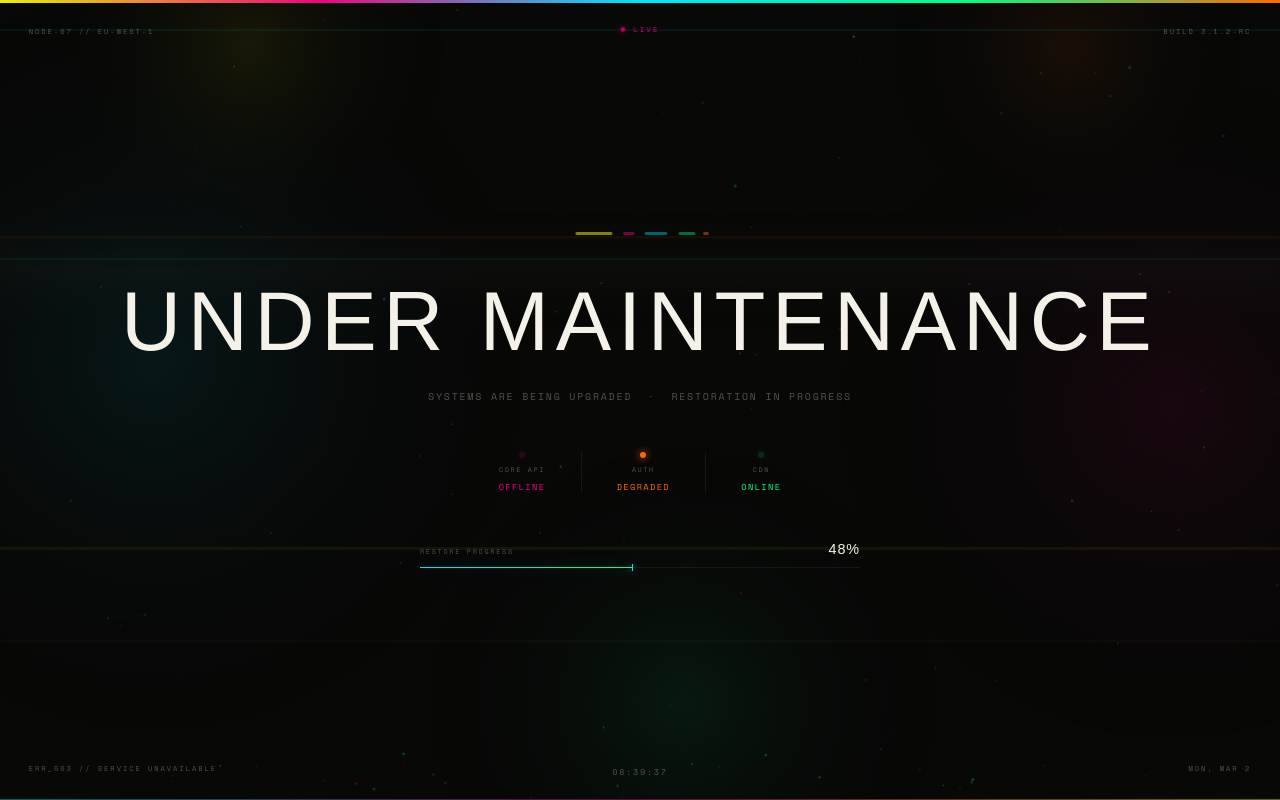
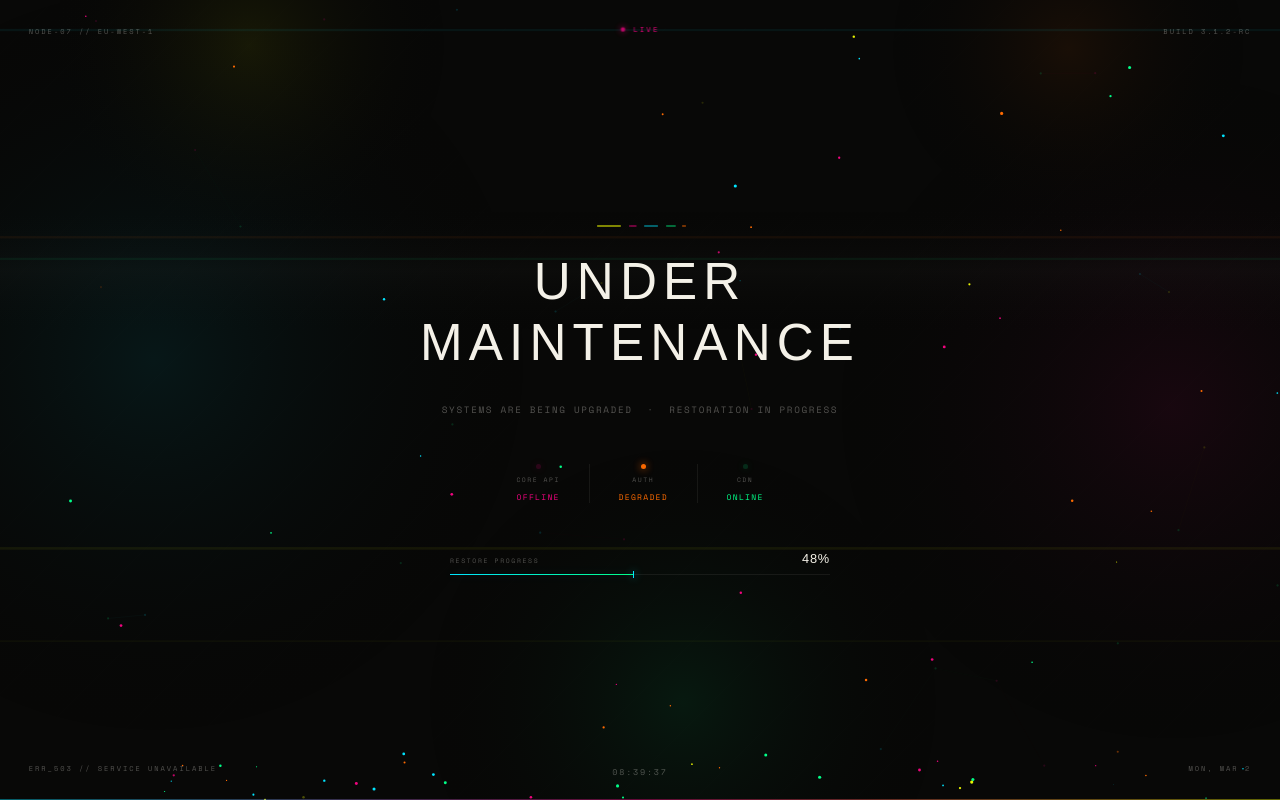
Before and after one commit to vikram-aiguy/Under-Maintainance, a plain HTML site: page index.html in a window 1280 px wide. Drawn offline with nearby package versions, Linux system fonts and the light colour scheme; a web font is replaced by a local one.

Commit message:
Update index.html

```diff
--- a/index.html
+++ b/index.html
@@ -3,8 +3,8 @@
 <head>
 <meta charset="UTF-8"/>
 <meta name="viewport" content="width=device-width, initial-scale=1.0"/>
-<title>SYS // MAINTENANCE</title>
-<link href="https://fonts.googleapis.com/css2?family=Unbounded:wght@200;300;400;700&family=Space+Mono:wght@400&display=swap" rel="stylesheet"/>
+<title>404 Under Maintenance</title>
+<link href="https://fonts.googleapis.com/css2?family=Unbounded:wght@200;300;400;500;700&family=Space+Mono:wght@400&display=swap" rel="stylesheet"/>
 <style>
 *,*::before,*::after{box-sizing:border-box;margin:0;padding:0}
 :root{
@@ -36,19 +36,6 @@ canvas{position:fixed;inset:0;z-index:0;pointer-events:none}
 .corner.br{bottom:1.6rem;right:1.8rem;text-align:right}
 
 /* ── COLORED EDGE RULES ── */
-.rule-top{position:fixed;top:0;left:0;right:0;height:3px;z-index:40;
-  background:linear-gradient(90deg,var(--y),var(--p),var(--c),var(--g),var(--o));
-  animation:ruleShift 8s linear infinite, ruleGlitch 4.5s infinite;}
-@keyframes ruleShift{
-  0%{background-position:0% 50%}
-  100%{background-position:200% 50%}
-}
-@keyframes ruleGlitch{
-  0%,90%,100%{transform:none;filter:none}
-  91%{transform:scaleX(1.004) translateX(-4px);filter:brightness(1.8)}
-  93%{transform:none;filter:none}
-  96%{transform:scaleX(.997) translateX(3px)}97%{transform:none}
-}
 .rule-bottom{position:fixed;bottom:0;left:0;right:0;height:1px;z-index:40;
   background:linear-gradient(90deg,var(--c),var(--p),var(--y));
   opacity:.4;}
@@ -85,19 +72,19 @@ canvas{position:fixed;inset:0;z-index:0;pointer-events:none}
 
 /* ── COLOR BARS above title ── */
 .bars{
-  display:flex;gap:3px;margin-bottom:2.8rem;
+  display:flex;gap:3px;margin-bottom:1.5rem;
   opacity:0;animation:up .6s .3s forwards;
 }
 @keyframes up{from{opacity:0;transform:translateY(8px)}to{opacity:1;transform:none}}
 .bar{
-  height:3px;border-radius:999px;
+  height:2px;border-radius:999px;
   animation:barPulse 3s ease-in-out infinite;
 }
-.bar:nth-child(1){width:48px;background:var(--y);animation-delay:0s}
-.bar:nth-child(2){width:16px;background:var(--p);animation-delay:.2s}
-.bar:nth-child(3){width:32px;background:var(--c);animation-delay:.4s}
-.bar:nth-child(4){width:24px;background:var(--g);animation-delay:.6s}
-.bar:nth-child(5){width:8px; background:var(--o);animation-delay:.8s}
+.bar:nth-child(1){width:32px;background:var(--y);animation-delay:0s}
+.bar:nth-child(2){width:10px;background:var(--p);animation-delay:.2s}
+.bar:nth-child(3){width:20px;background:var(--c);animation-delay:.4s}
+.bar:nth-child(4){width:14px;background:var(--g);animation-delay:.6s}
+.bar:nth-child(5){width:6px; background:var(--o);animation-delay:.8s}
 @keyframes barPulse{
   0%,100%{opacity:1;transform:scaleX(1)}
   50%{opacity:.4;transform:scaleX(.7)}
@@ -106,61 +93,67 @@ canvas{position:fixed;inset:0;z-index:0;pointer-events:none}
 /* ── GLITCH TITLE ── */
 .title-wrap{
   position:relative;display:inline-block;
-  margin-bottom:1.6rem;
+  margin-bottom:1.8rem;
   opacity:0;animation:up .9s .4s forwards;
   text-align:center;
+  width: 100%;
 }
 h1{
   font-family:'Unbounded',sans-serif;
+  /* REVERTED WEIGHT: Back to 200 for the clean minimalist aesthetic */
   font-weight:200;
-  font-size:clamp(2.8rem,6.5vw,5.8rem);
-  letter-spacing:.08em;line-height:1;
+  font-size:clamp(1.5rem, 5vw, 3.2rem);
+  letter-spacing:.12em;
+  line-height:1.2;
   text-transform:uppercase;
   color:var(--ink);
   position:relative;display:inline-block;
+  white-space: pre-line;
   animation:hGlitch 4.5s infinite;
 }
 @keyframes hGlitch{
   0%,90%,100%{transform:none;filter:none}
-  91%{transform:translate(-4px,0) skewX(-2deg);filter:blur(.3px)}
-  92.5%{transform:translate(3px,0)}93%{transform:none;filter:none}
-  96%{transform:translate(-2px,.5px)}96.5%{transform:none}
+  91%{transform:translate(-3px,0) skewX(-2deg);filter:blur(.2px)}
+  92.5%{transform:translate(2px,0)}93%{transform:none;filter:none}
+  96%{transform:translate(-1px,.2px)}96.5%{transform:none}
 }
 h1::before{
   content:attr(data-t);position:absolute;inset:0;
   color:var(--p);mix-blend-mode:screen;
   clip-path:polygon(0 5%,100% 5%,100% 38%,0 38%);
+  white-space: pre;
   animation:h1r 4.5s infinite;
 }
 h1::after{
   content:attr(data-t);position:absolute;inset:0;
   color:var(--c);mix-blend-mode:screen;
   clip-path:polygon(0 62%,100% 62%,100% 95%,0 95%);
+  white-space: pre;
   animation:h1b 4.5s infinite;
 }
 @keyframes h1r{
   0%,90%,100%{opacity:0}
-  91%{opacity:.9;transform:translate(-8px,0)}92.5%{opacity:.9;transform:translate(6px,0)}
-  93%{opacity:0}96%{opacity:.7;transform:translate(-5px,0)}96.5%{opacity:0}
+  91%{opacity:.9;transform:translate(-5px,0)}92.5%{opacity:.9;transform:translate(4px,0)}
+  93%{opacity:0}96%{opacity:.7;transform:translate(-3px,0)}96.5%{opacity:0}
 }
 @keyframes h1b{
   0%,90%,100%{opacity:0}
-  91%{opacity:.9;transform:translate(8px,0)}92.5%{opacity:.9;transform:translate(-6px,0)}
-  93%{opacity:0}96%{opacity:.7;transform:translate(5px,0)}96.5%{opacity:0}
+  91%{opacity:.9;transform:translate(5px,0)}92.5%{opacity:.9;transform:translate(-4px,0)}
+  93%{opacity:0}96%{opacity:.7;transform:translate(3px,0)}96.5%{opacity:0}
 }
-.sl{position:absolute;left:-1%;width:102%;pointer-events:none;animation:sliceF 4.5s infinite}
-.sl1{top:22%;height:2px;background:var(--p)}
-.sl2{top:73%;height:1px;background:var(--c);animation-delay:.04s}
+.sl{position:absolute;left:-5%;width:110%;pointer-events:none;animation:sliceF 4.5s infinite}
+.sl1{top:25%;height:1px;background:var(--p)}
+.sl2{top:75%;height:1px;background:var(--c);animation-delay:.04s}
 @keyframes sliceF{
   0%,90%,100%{opacity:0;transform:scaleX(0)}
-  91%{opacity:.7;transform:scaleX(1) translateX(-5px)}
-  92%{opacity:.4;transform:scaleX(.5) translateX(8px)}92.5%{opacity:0}
-  96%{opacity:.35;transform:scaleX(.28) translateX(-6px)}96.5%{opacity:0}
+  91%{opacity:.7;transform:scaleX(1) translateX(-3px)}
+  92%{opacity:.4;transform:scaleX(.5) translateX(5px)}92.5%{opacity:0}
+  96%{opacity:.35;transform:scaleX(.2) translateX(-4px)}96.5%{opacity:0}
 }
 
 /* ── SUBTITLE ── */
 .sub{
-  font-size:.62rem;letter-spacing:.18em;text-transform:uppercase;
+  font-size:.58rem;letter-spacing:.18em;text-transform:uppercase;
   color:var(--muted);margin-bottom:3rem;text-align:center;
   opacity:0;animation:up .7s .55s forwards;
 }
@@ -173,49 +166,49 @@ h1::after{
 }
 .svc{
   display:flex;flex-direction:column;align-items:center;gap:.4rem;
-  padding:0 2.2rem;
+  padding:0 1.8rem;
   border-right:1px solid var(--line);
 }
 .svc:last-child{border-right:none}
-.svc-dot{width:6px;height:6px;border-radius:50%;animation:sdP 2s ease-in-out infinite}
+.svc-dot{width:5px;height:5px;border-radius:50%;animation:sdP 2s ease-in-out infinite}
 @keyframes sdP{0%,100%{opacity:1}50%{opacity:.15}}
 .svc-dot.r{background:var(--p);box-shadow:0 0 8px var(--p);animation-duration:1.1s}
 .svc-dot.g{background:var(--g);box-shadow:0 0 8px var(--g)}
 .svc-dot.a{background:var(--o);box-shadow:0 0 8px var(--o);animation-duration:1.7s}
-.svc-name{font-size:.42rem;letter-spacing:.24em;text-transform:uppercase;color:var(--muted)}
-.svc-val{font-size:.54rem;letter-spacing:.16em;text-transform:uppercase}
+.svc-name{font-size:.4rem;letter-spacing:.24em;text-transform:uppercase;color:var(--muted)}
+.svc-val{font-size:.5rem;letter-spacing:.16em;text-transform:uppercase}
 .svc-val.r{color:var(--p)}
 .svc-val.g{color:var(--g)}
 .svc-val.a{color:var(--o)}
 
 /* ── PROGRESS ── */
 .prog{
-  width:min(440px,80vw);
+  width:min(380px,80vw);
   opacity:0;animation:up .6s .85s forwards;
 }
 .prog-head{
   display:flex;justify-content:space-between;align-items:baseline;
-  margin-bottom:.6rem;
+  margin-bottom:.5rem;
 }
-.prog-label{font-size:.42rem;letter-spacing:.26em;text-transform:uppercase;color:var(--muted)}
+.prog-label{font-size:.4rem;letter-spacing:.26em;text-transform:uppercase;color:var(--muted)}
 .prog-pct{
   font-family:'Unbounded',sans-serif;
-  font-size:.9rem;font-weight:300;letter-spacing:.06em;color:var(--ink);
+  font-size:.8rem;font-weight:200;letter-spacing:.06em;color:var(--ink);
 }
 .track{height:1px;background:rgba(244,241,232,.07);position:relative;overflow:visible}
 .fill{
   position:absolute;top:0;left:0;height:100%;
   background:linear-gradient(90deg,var(--c),var(--g));
-  box-shadow:0 0 14px rgba(0,229,255,.35);
+  box-shadow:0 0 10px rgba(0,229,255,.2);
   animation:fillG 14s cubic-bezier(.4,0,.2,1) infinite alternate,fillGlitch 4.5s infinite;
 }
 @keyframes fillG{0%{width:5%}20%{width:27%}55%{width:57%}80%{width:76%}100%{width:89%}}
 @keyframes fillGlitch{
-  0%,90%,100%{box-shadow:0 0 14px rgba(0,229,255,.35)}
-  91%{box-shadow:-4px 0 0 var(--p),4px 0 0 var(--g)}
-  92.5%{box-shadow:0 0 14px rgba(0,229,255,.35)}
+  0%,90%,100%{box-shadow:0 0 10px rgba(0,229,255,.2)}
+  91%{box-shadow:-3px 0 0 var(--p),3px 0 0 var(--g)}
+  92.5%{box-shadow:0 0 10px rgba(0,229,255,.2)}
   96%{box-shadow:-2px 0 0 var(--p),2px 0 0 var(--g)}
-  96.5%{box-shadow:0 0 14px rgba(0,229,255,.35)}
+  96.5%{box-shadow:0 0 10px rgba(0,229,255,.2)}
 }
 .fill-tip{position:absolute;right:-1px;top:-3px;width:1px;height:7px;background:var(--c);box-shadow:0 0 8px var(--c)}
 </style>
@@ -223,7 +216,6 @@ h1::after{
 <body>
 <canvas id="bg"></canvas>
 
-<div class="rule-top"></div>
 <div class="rule-bottom"></div>
 
 <!-- corners -->
@@ -252,7 +244,7 @@ h1::after{
   <div class="title-wrap">
     <div class="sl sl1"></div>
     <div class="sl sl2"></div>
-    <h1 data-t="Under Maintenance">Under Maintenance</h1>
+    <h1 data-t="Under&#10;Maintenance">Under<br>Maintenance</h1>
   </div>
 
   <p class="sub">Systems are being upgraded &nbsp;·&nbsp; Restoration in progress</p>
@@ -329,7 +321,7 @@ function mkPt(init){
     vx:(Math.random()-.5)*.3, vy:-(0.18+Math.random()*.4),
     r:.5+Math.random()*1.1,
     life:0, ml:200+Math.random()*380,
-    ma:.08+Math.random()*.18, a:0, col:c
+    ma:.08+Math.random()*18, a:0, col:c
   };
 }
 
@@ -402,11 +394,20 @@ function frame(){
     ctx.fillRect(0,t.y,W,t.h);
   });
 
-  /* sweep */
-  sw=(sw+.9)%H;
-  const sg=ctx.createLinearGradient(0,sw-65,0,sw+65);
-  sg.addColorStop(0,'transparent');sg.addColorStop(.5,'rgba(244,241,232,0.018)');sg.addColorStop(1,'transparent');
-  ctx.fillStyle=sg;ctx.fillRect(0,sw-65,W,130);
+  /* sweep - Added safety guards for finite values */
+  if (H > 0) {
+    sw = (sw + 0.9) % H;
+    const yStart = sw - 65;
+    const yEnd = sw + 65;
+    if (Number.isFinite(yStart) && Number.isFinite(yEnd)) {
+      const sg = ctx.createLinearGradient(0, yStart, 0, yEnd);
+      sg.addColorStop(0, 'transparent');
+      sg.addColorStop(0.5, 'rgba(244,241,232,0.018)');
+      sg.addColorStop(1, 'transparent');
+      ctx.fillStyle = sg;
+      ctx.fillRect(0, yStart, W, 130);
+    }
+  }
 
   requestAnimationFrame(frame);
 }
@@ -428,8 +429,10 @@ tick();
 /* ── PROGRESS ── */
 const fillEl=document.getElementById('fill'),pctEl=document.getElementById('pct');
 function syncPct(){
-  const v=Math.round(fillEl.offsetWidth/fillEl.parentElement.offsetWidth*100);
-  pctEl.textContent=v+'%';
+  if (fillEl && fillEl.parentElement && fillEl.parentElement.offsetWidth > 0) {
+    const v=Math.round(fillEl.offsetWidth/fillEl.parentElement.offsetWidth*100);
+    pctEl.textContent=v+'%';
+  }
   requestAnimationFrame(syncPct);
 }
 syncPct();
```
